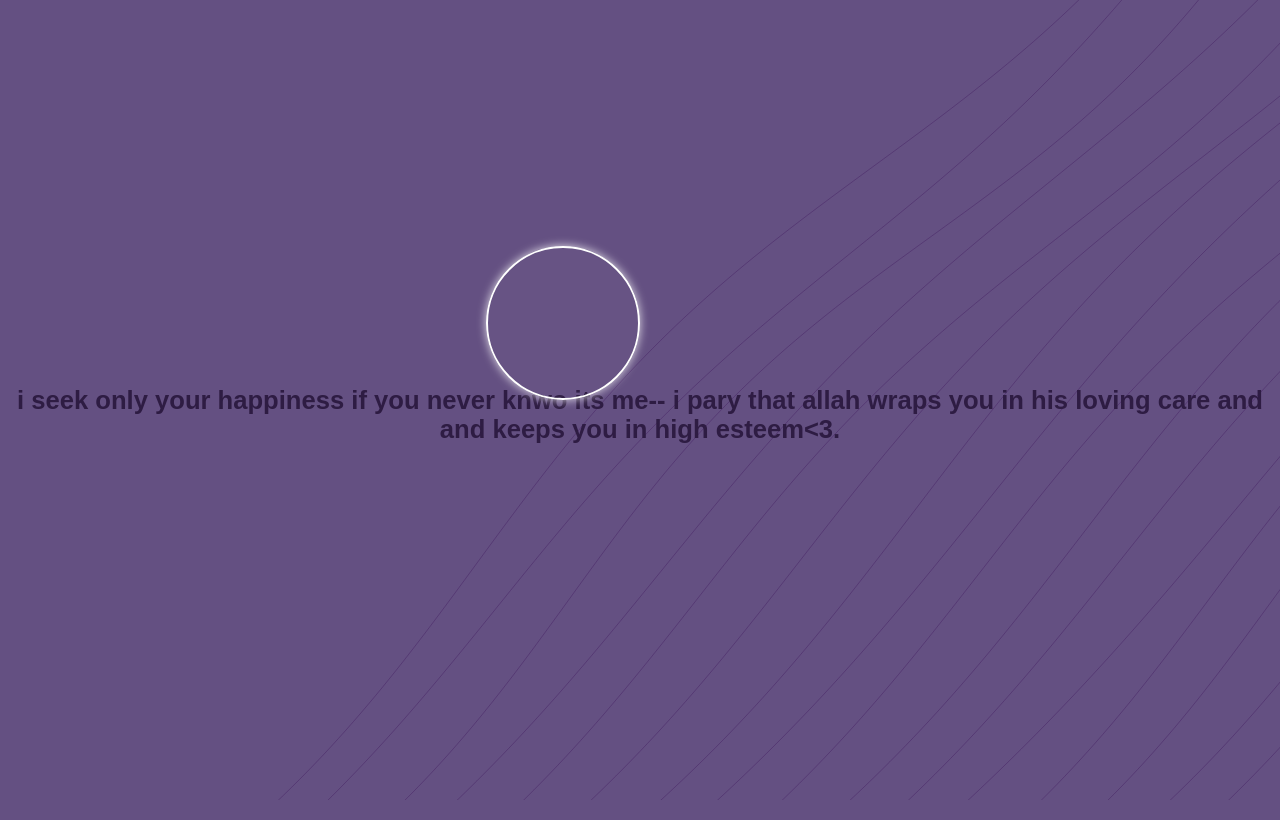
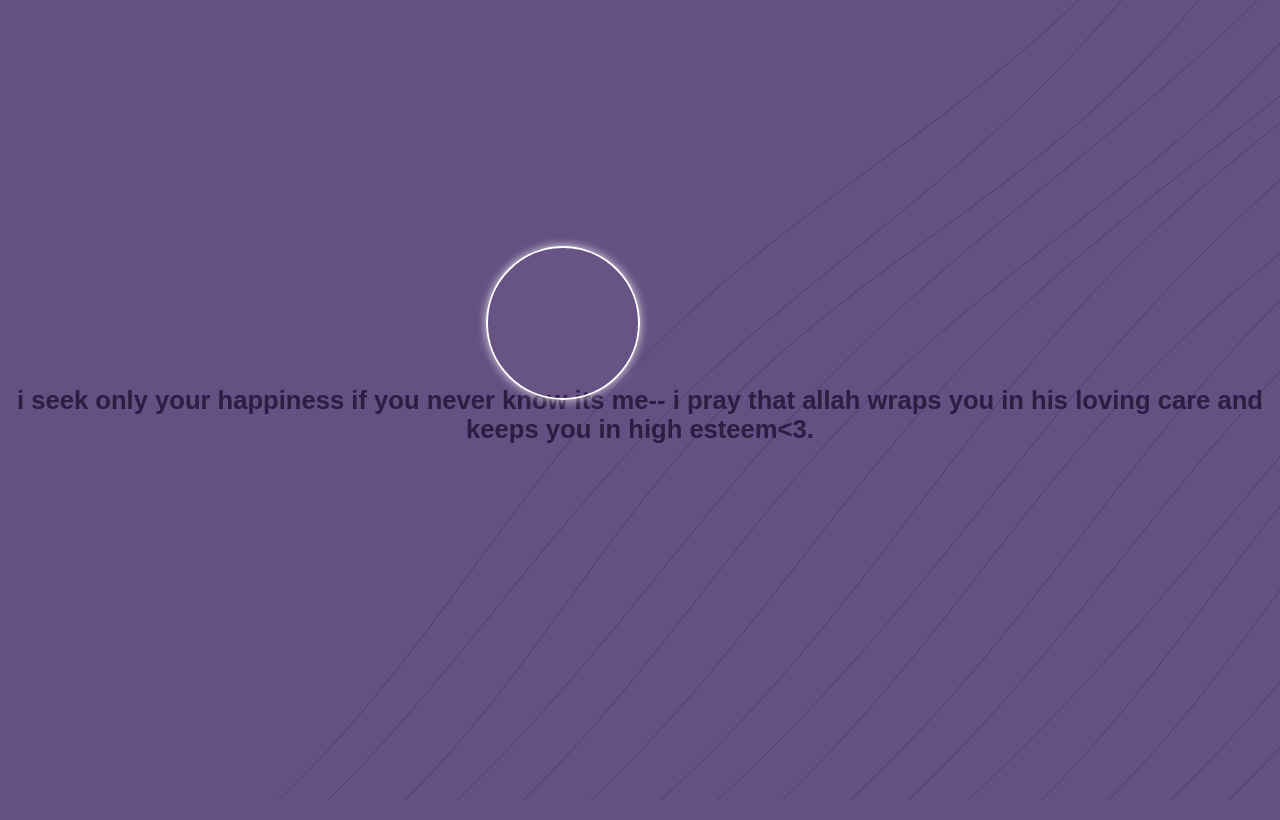
Before and after one commit to malaaaeeka/LittleFun, a plain HTML site: page index1.html in a window 1280 px wide. Drawn offline with Linux system fonts and the light colour scheme.

Commit message:
Update index1.html

```diff
--- a/index1.html
+++ b/index1.html
@@ -132,7 +132,7 @@
 
     <div class="container">
         <div class="hidden-message" id="hiddenMessage">
-           i seek only your happiness if you never knwo its me-- i pary that allah wraps you in his loving care and and keeps you in high esteem<3.
+           i seek only your happiness if you never know its me-- i pray that allah wraps you in his loving care and keeps you in high esteem<3.
         <div class="magnifier">
             <div class="reveal"></div>
         </div>
```
